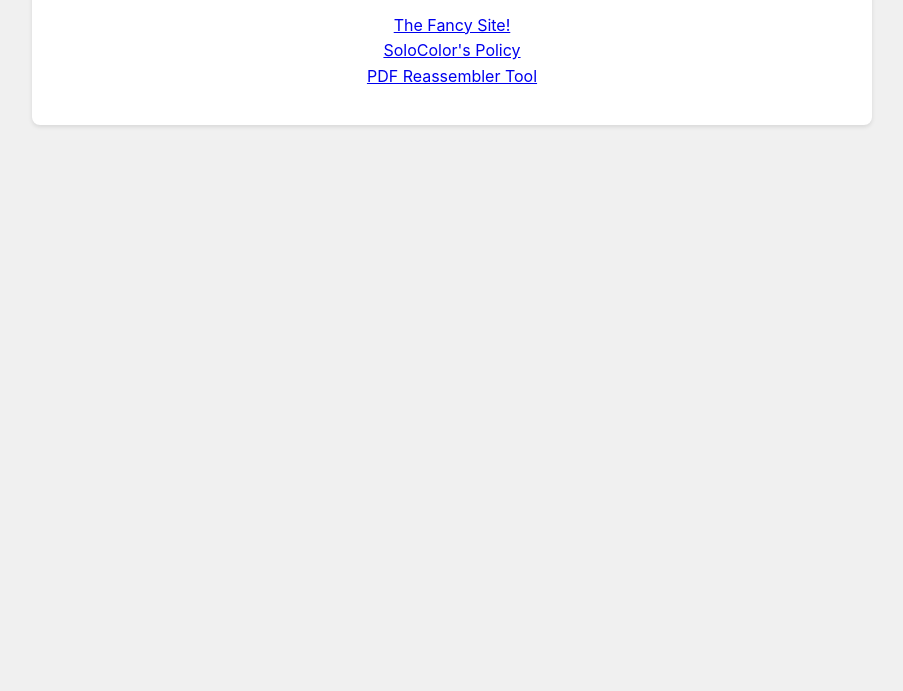
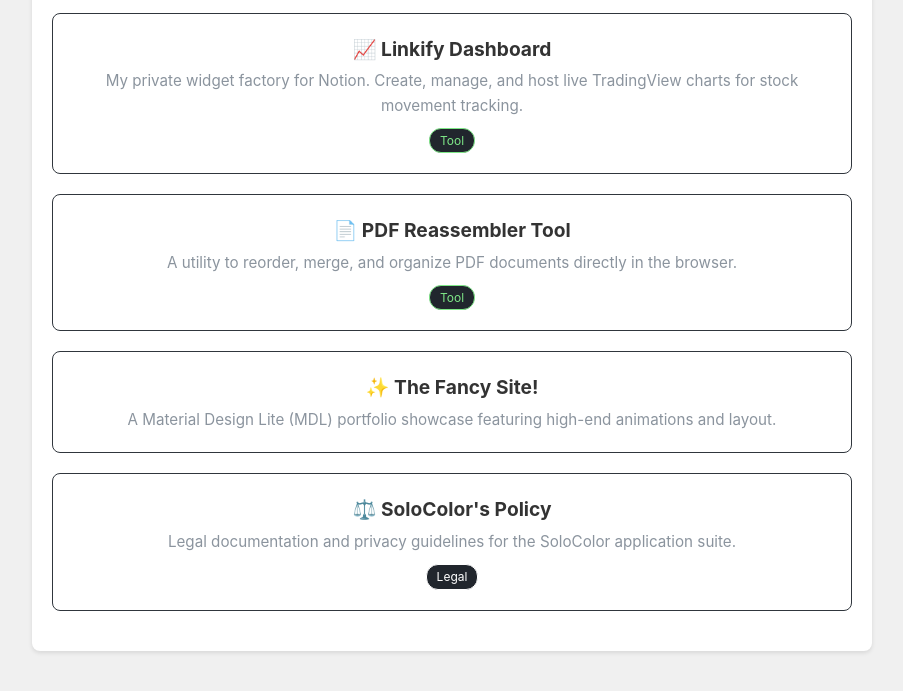
Before and after one commit to GargoyleLizy/GargoyleLizy.github.io, a plain HTML site: page index.html in a window 1280 px wide. Shown: the part 203-894 px from the top of the page, without its empty margins (188-1091 px from the left). Before the commit the page ends 800 px from the top, so only its background shows below. Drawn offline with Linux system fonts and the light colour scheme.

Commit message:
[feat] Add the new styles and add the new dashboard

```diff
--- a/index.html
+++ b/index.html
@@ -1,5 +1,6 @@
 <!DOCTYPE html>
 <html lang="en">
+
 <head>
   <meta charset="utf-8">
   <meta http-equiv="X-UA-Compatible" content="IE=edge">
@@ -8,6 +9,7 @@
   <title>GargoyleLizy's Portfolio</title>
   <link rel="stylesheet" href="style.css">
 </head>
+
 <body>
   <main>
     <header>
@@ -16,11 +18,32 @@
     </header>
     <nav>
       <ul>
-            <li><a href="mdl_template_portfolio/index.html">The Fancy Site!</a></li>
-            <li><a href="build/solocolor/privacy_policy.html">SoloColor's Policy</a></li>
-            <li><a href="pdf_tool/index.html">PDF Reassembler Tool</a></li>
+        <li class="project-card">
+          <a href="linkify_dashboard/index.html">📈 Linkify Dashboard</a>
+          <p>My private widget factory for Notion. Create, manage, and host live TradingView charts for stock movement
+            tracking.</p>
+          <span class="badge badge-tool">Tool</span>
+        </li>
+
+        <li class="project-card">
+          <a href="pdf_tool/index.html">📄 PDF Reassembler Tool</a>
+          <p>A utility to reorder, merge, and organize PDF documents directly in the browser.</p>
+          <span class="badge badge-tool">Tool</span>
+        </li>
+
+        <li class="project-card">
+          <a href="mdl_template_portfolio/index.html">✨ The Fancy Site!</a>
+          <p>A Material Design Lite (MDL) portfolio showcase featuring high-end animations and layout.</p>
+        </li>
+
+        <li class="project-card">
+          <a href="build/solocolor/privacy_policy.html">⚖️ SoloColor's Policy</a>
+          <p>Legal documentation and privacy guidelines for the SoloColor application suite.</p>
+          <span class="badge badge-legal">Legal</span>
+        </li>
       </ul>
     </nav>
   </main>
 </body>
+
 </html>
--- a/style.css
+++ b/style.css
@@ -13,7 +13,7 @@ main {
   padding: 20px;
   background-color: #fff;
   border-radius: 8px;
-  box-shadow: 0 2px 4px rgba(0,0,0,0.1);
+  box-shadow: 0 2px 4px rgba(0, 0, 0, 0.1);
   text-align: center;
 }
 
@@ -21,3 +21,53 @@ ul {
   list-style-type: none;
   padding: 0;
 }
+
+.project-card {
+  background: var(--card);
+  border: 1px solid #30363d;
+  border-radius: 8px;
+  margin-bottom: 20px;
+  padding: 20px;
+  transition: transform 0.2s, border-color 0.2s;
+}
+
+.project-card:hover {
+  transform: translateX(5px);
+  border-color: var(--accent);
+}
+
+.project-card a {
+  color: var(--accent);
+  text-decoration: none;
+  font-weight: bold;
+  font-size: 1.2rem;
+  display: block;
+  margin-bottom: 5px;
+}
+
+.project-card p {
+  margin: 0;
+  font-size: 0.95rem;
+  color: #8b949e;
+}
+
+.badge {
+  display: inline-block;
+  background: #21262d;
+  border: 1px solid #30363d;
+  border-radius: 12px;
+  padding: 2px 10px;
+  font-size: 0.75rem;
+  margin-top: 10px;
+  color: var(--accent);
+}
+
+.badge-tool {
+  border-color: #7ee787;
+  color: #7ee787;
+}
+
+.badge-legal {
+  border-color: #ffffff;
+  color: #ffffff;
+}
```
Also changed, not shown: linkify_dashboard/index.html (added, +115 -0 lines). Lines whose indentation alone changed are shown as unchanged.
